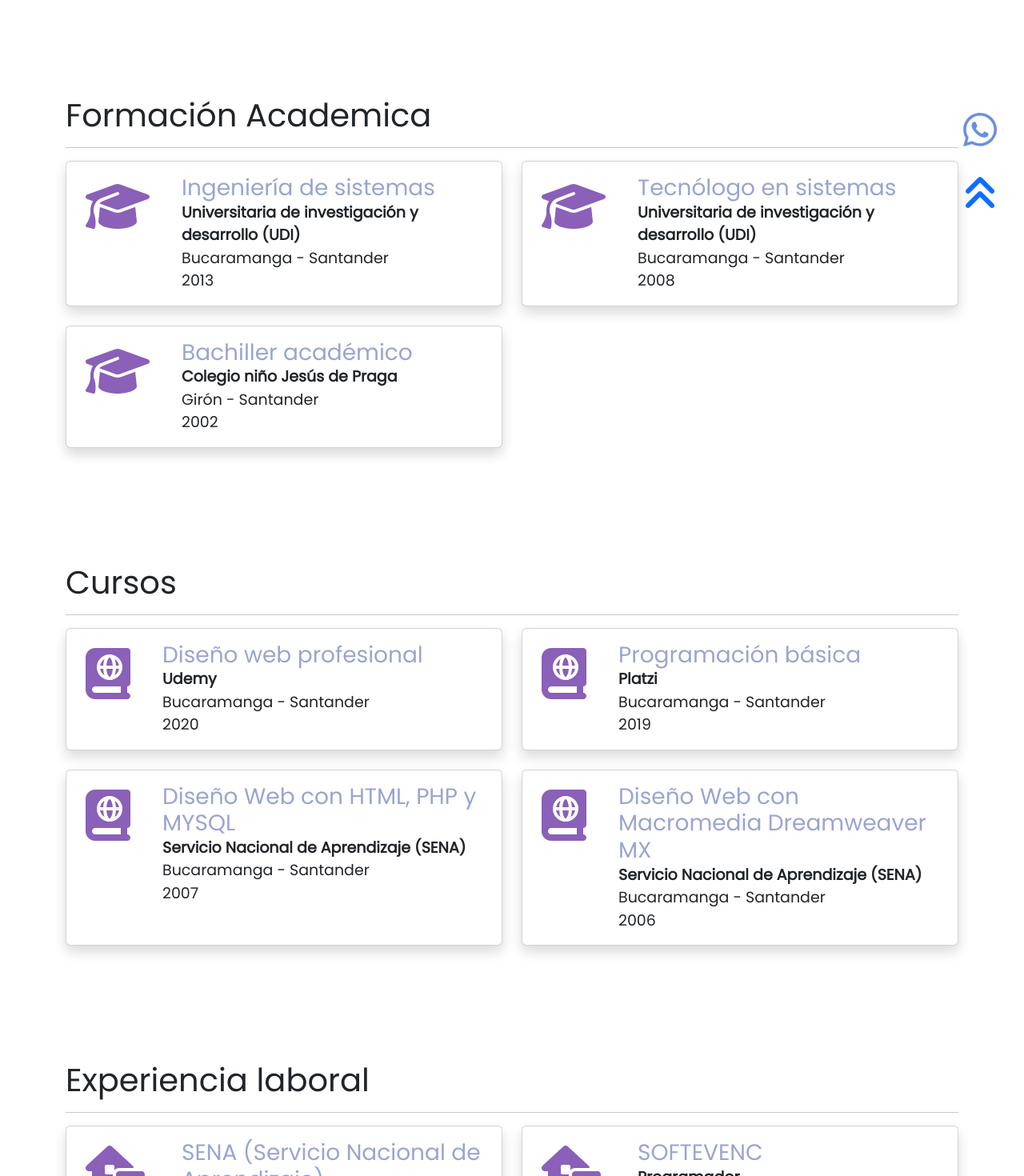
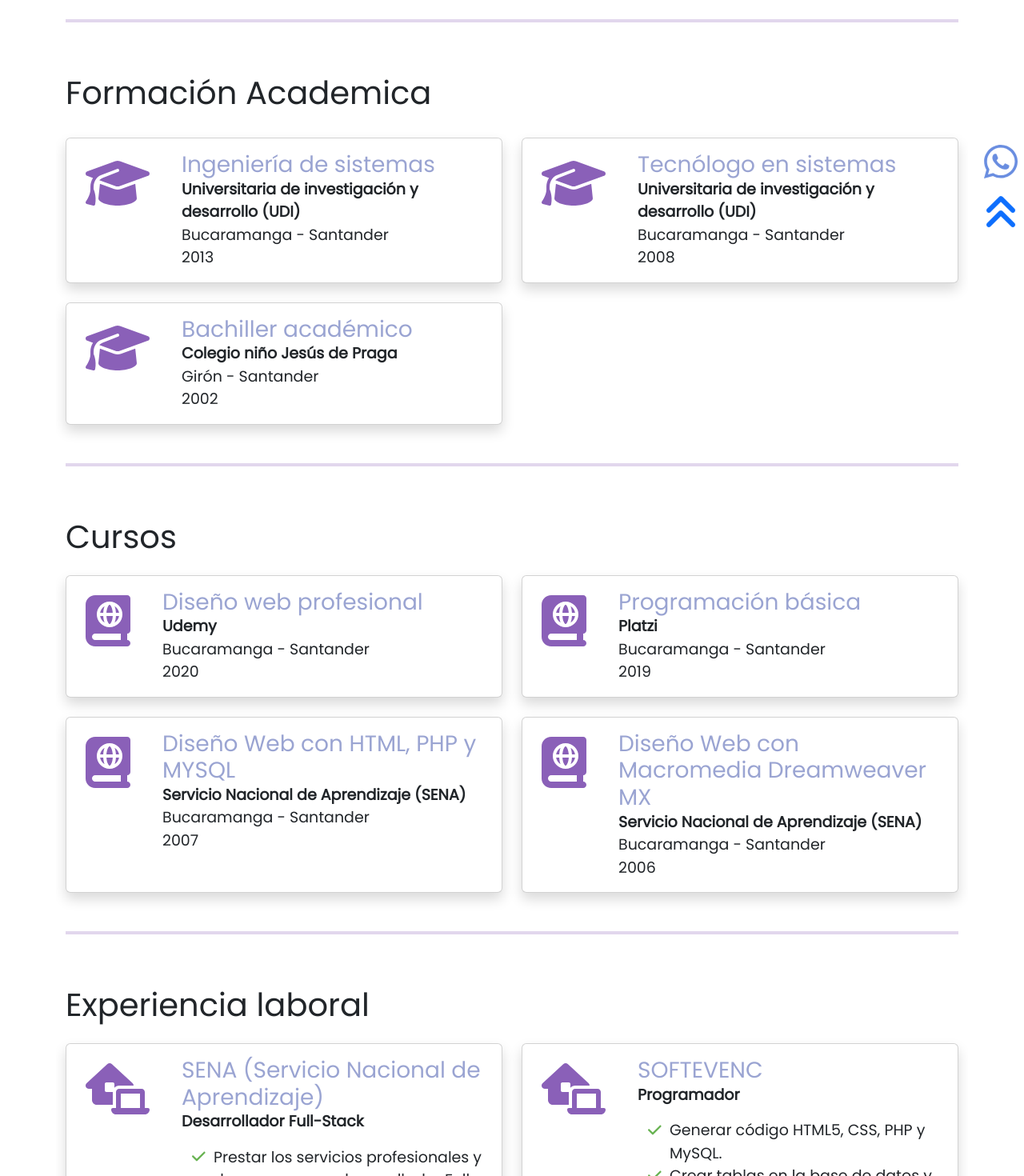
Before and after one commit to jhonuru/website, a React (Vite) app: page / in a window 1280 px wide. Shown: the part 500-1970 px from the top of the page at 80% size. Built offline with nearby package versions, Linux system fonts and the light colour scheme.

Commit message:
Avance 5

```diff
--- a/src/pages/Home.jsx
+++ b/src/pages/Home.jsx
@@ -6,14 +6,13 @@ import img1 from '../assets/img2.jpg'
 export function Home() {
   return (
     <div className="container mb-5" id='perfil'>
-      <div className="row align-items-center mb-5 mt-0 mt-lg-5 ">
+      <section className='row align-items-center mb-4 mt-0 mt-lg-5'>
         <div className="col-lg-4 mb-5 mb-lg-0" data-aos="fade-right">
           <img src={img1} alt="Foto perfil" className='d-flex m-auto mb-4 shadow' style={{ borderRadius: '60%', width: '270px' }} />
           <p className='text-center fs-3 txt-c1'><b>Jhon Jairo Urueta Alvarez</b></p>
         </div>
         <div className="col-lg-8" data-aos="fade-left" >
-          <h1>Perfil profesional</h1>
-          <hr />
+          <h1 className='mb-4'>Perfil profesional</h1>
           <p><b className='txt-c2'>Ingeniero de sistemas</b>, con amplia experiencia en el diseño profesional de páginas web, basadas en HTML5, CSS3, JavaScript, SASS, React.js, cumplimiento de objetivos y solución de problemas; Con habilidades para planear, coordinar y administrar las operaciones del sitio web, alta capacidad de liderazgo, sólida formación humanística, espíritu creativo y capacidad innovadora.</p>
           <br />
           <div className="row align-items-center">
@@ -31,14 +30,11 @@ export function Home() {
             </div>
           </div>
         </div>
-      </div>
-      <br id='formacion' />
-      <br />
-      <br />
-      <div className="row mb-5" >
-        <div className="col-12" data-aos="flip-up">
+      </section>
+      <hr className='hr' id='formacion' />
+      <section className='row mb-4'>
+        <div className="col-12 mb-4 pt-5" data-aos="flip-up">
           <h1>Formación Academica</h1>
-          <hr />
         </div>
         <div className="col-lg-6 mb-4" data-aos="fade-right">
           <div className="card bg-c1 shadow">
@@ -91,14 +87,11 @@ export function Home() {
             </div>
           </div>
         </div>
-      </div>
-      <br id='cursos'/>
-      <br />
-      <br />
-      <div className="row mb-5">
-        <div className="col-12" data-aos="flip-up">
-          <h1>Cursos</h1>
-          <hr />
+      </section>
+      <hr className='hr' id='cursos'/>
+      <section className='row mb-4'>
+        <div className="col-12 pt-5" data-aos="flip-up">
+          <h1 className='mb-4'>Cursos</h1>
         </div>
         <div className="col-lg-6 mb-4" data-aos="fade-right">
           <div className="card bg-c1 shadow">
@@ -168,14 +161,11 @@ export function Home() {
             </div>
           </div>
         </div>
-      </div>
-      <br id='experiencia' />
-      <br />
-      <br />
-      <div className="row mb-5">
-        <div className="col-12" data-aos="flip-up">
-          <h1>Experiencia laboral</h1>
-          <hr />
+      </section>
+      <hr className='hr' id='experiencia'/>
+      <section className='row mb-4'>
+        <div className="col-12 pt-5" data-aos="flip-up">
+          <h1 className='mb-4'>Experiencia laboral</h1>
         </div>
         <div className="col-lg-6 mb-4" data-aos="fade-right">
           <div className="card bg-c1 shadow">
@@ -410,17 +400,15 @@ export function Home() {
             </div>
           </div>
         </div>
+      </section>
+      <hr className='hr' id='contacto'/>
+      <section className='row justify-content-center'>
+        <div className="col-12 pt-5" data-aos="flip-up">
+          <h1>Contacto</h1>
         </div>
-      <br id='contacto' />
-      <br />
-      <br />
+          <form action="https://formspree.io/f/xwkavpyr" method='post' data-aos="fade-right">
             <div className="row justify-content-center">
-        <div className="col-12" data-aos="flip-up">
-          <h1>Contacto</h1>
-          <hr/>
-        </div>
-        <div className="col-lg-5" data-aos="fade-right">
-          <form action="https://formspree.io/f/xwkavpyr" method='post'>
+              <div className="col-lg-4">
                 <div className="inputBox mt-4">
                   <p className='mb-0'>Nombre completo</p>
                   <input type="text" className='form-control mb-2' name='Nombre completo' placeholder='Ingrese su nombre completo' minLength={6} maxLength={30} autoComplete='off' required />
@@ -433,16 +421,19 @@ export function Home() {
                   <p className='mb-0'>Número de contacto</p>
                   <input type="number" className='form-control mb-2' name='Número de contacto' placeholder='Ingrese su número de contacto' minLength={6} maxLength={10} autoComplete='off' required />
                 </div>
-            <div className="inputBox mt-4">
+              </div>
+              <div className="col-lg-6">
+                <div className="inputBox mt-2 mt-lg-4">
                   <p className='mb-0'>Mensage</p>
                   <textarea type="inputBox" className='form-control mb-2' name='Mensage' cols={30} rows={6} autoComplete='off' minLength={6} maxLength={200} required />
                 </div>
                 <div>
                   <button type='submit' className='btn btn-primary'>Enviar</button>
                 </div>
-          </form>
               </div>
             </div>
+          </form>
+      </section>
     </div>
   );
 }
--- a/src/styles/App.sass
+++ b/src/styles/App.sass
@@ -4,6 +4,9 @@ h1,h2,h3,p
 ul
   li
     font-size: 19px
+
+.hr
+  border: 2px solid #8a60b8
 
 .bg
   &-c1
@@ -30,8 +33,8 @@ ul
 .btnTop1
   z-index: 2
   position: fixed
-  bottom: 4%
-  right: 2%
+  bottom: 1%
+  right: 0%
   width: 40px
   height: 40px
   transition: all 0.5s ease-out
@@ -44,8 +47,8 @@ ul
 .btnTop2
   z-index: 2
   position: fixed
-  bottom: 14%
-  right: 2%
+  bottom: 9%
+  right: 0%
   width: 40px
   height: 40px
   transition: all 0.5s ease-out
```
Lines whose indentation alone changed are shown as unchanged.
